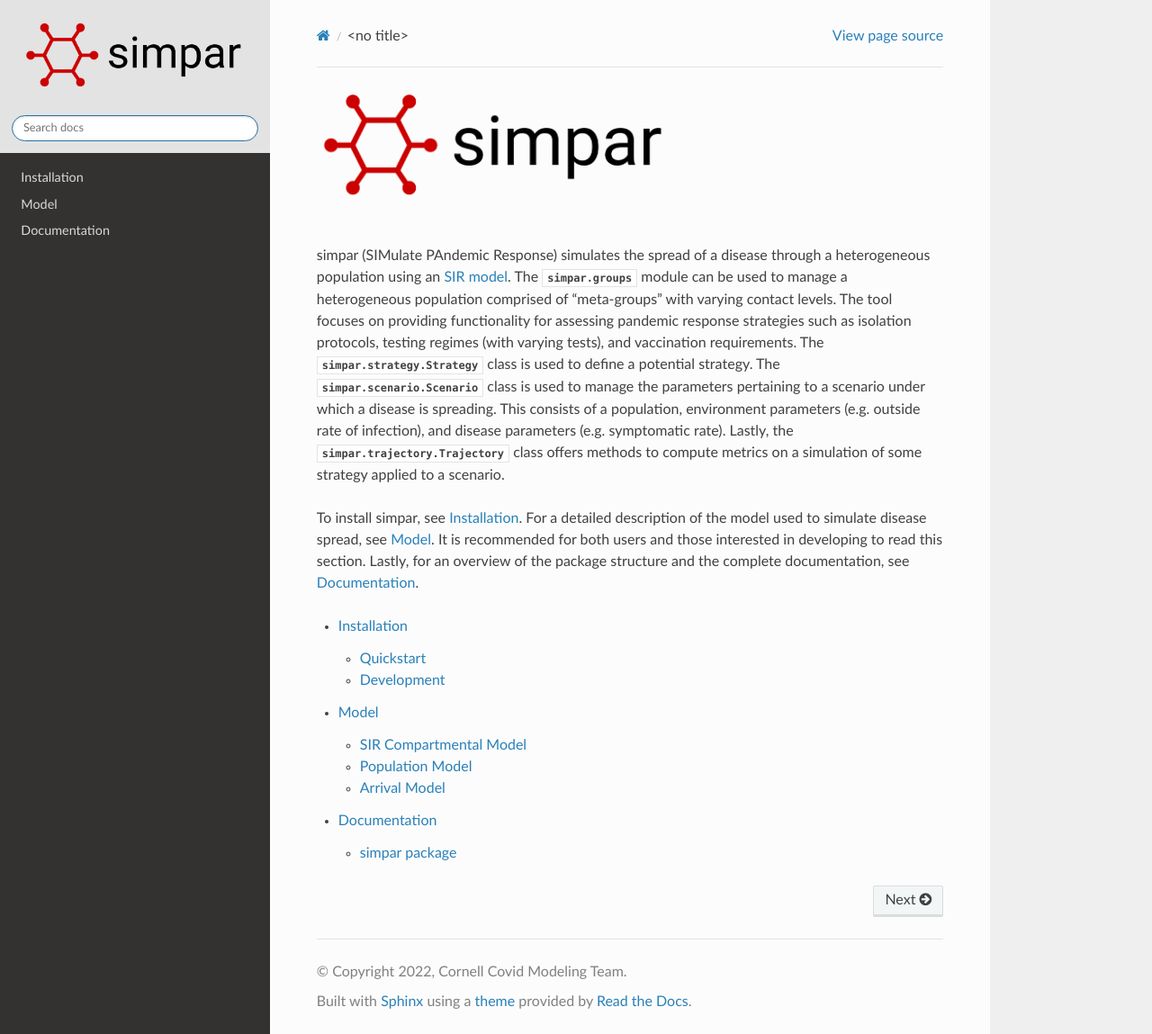
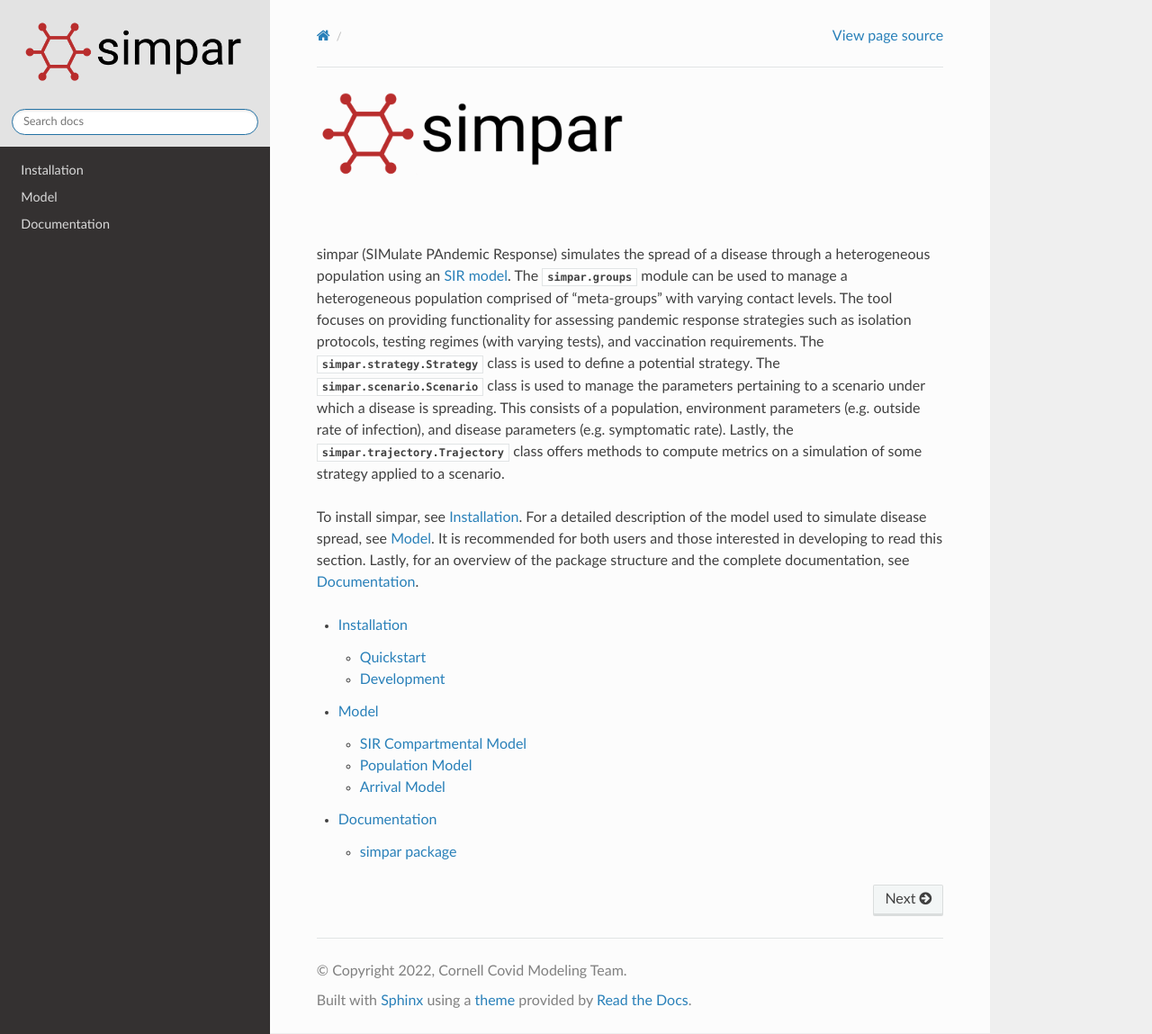
Before and after one commit to cornell-covid-modeling/simpar, a Sphinx documentation site: the page built from docs/index.rst, in a window 1280 px wide and 1149 px high. Shown: the whole window at 90% size. Built offline with Sphinx 7.4.7 and the Read the Docs theme 2.0.0, drawn with Linux system fonts in a browser that asks for light colours; formulas are drawn with MathJax 3.

Commit message:
Updated the simpar branding.

```diff
--- a/docs/index.rst
+++ b/docs/index.rst
@@ -1,6 +1,5 @@
-.. image:: branding/simpar_color.png
-  :height: 125
-  :alt: simpar
+|brand_image|
+=============
 
 |
 
@@ -26,7 +25,9 @@
 
 
 .. _SIR model: https://en.wikipedia.org/wiki/Compartmental_models_in_epidemiology
-
+.. |brand_image| image:: branding/simpar_color.png
+  :height: 100
+  :alt: simpar
 
 .. toctree::
    :maxdepth: 2
```
Also changed, not shown: docs/branding/simpar_color.png, docs/branding/simpar_dark.png (added), docs/branding/simpar_light.png (added).
